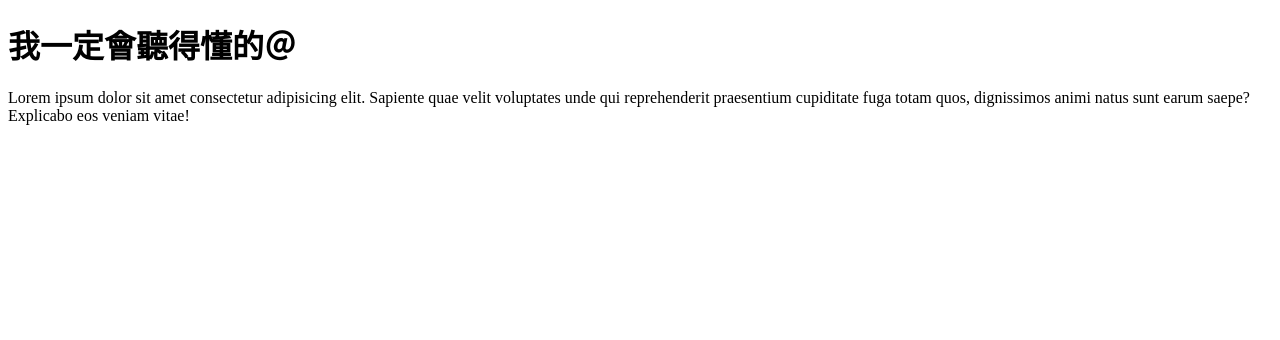
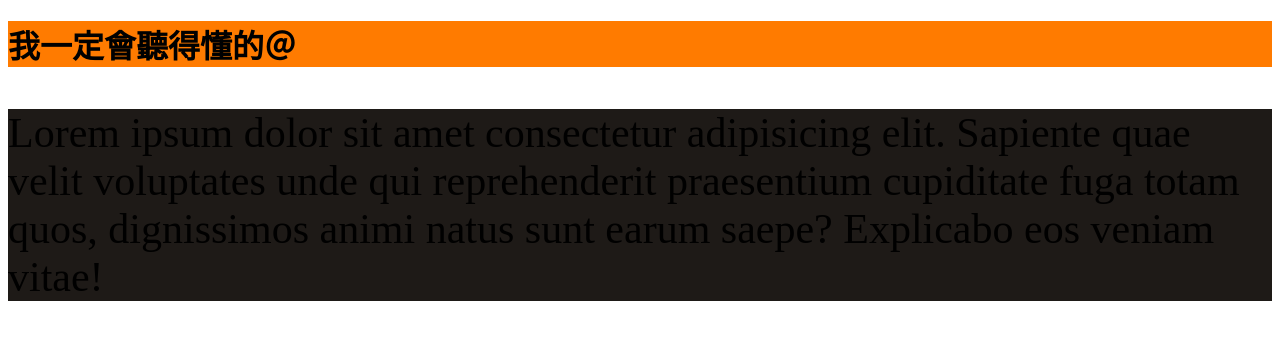
Before and after one commit to she0107/sheena09061, a plain HTML site: page index.html in a window 1280 px wide. Drawn offline with Linux system fonts and the light colour scheme; the site is published under a folder, as on GitHub Pages, so addresses that start at the root find nothing.

Commit message:
修改css路徑

```diff
--- a/git0906.css
+++ b/git0906.css
@@ -1,8 +1,8 @@
-h1{
+h1 {
     background-color: rgb(255, 123, 0);
 }
 
-p{
+p {
        background-color: rgb(30, 26, 23);
        font-size: 42px;
 
--- a/index.html
+++ b/index.html
@@ -3,7 +3,7 @@
 <head>
     <meta charset="UTF-8">
     <meta name="viewport" content="width=device-width, initial-scale=1.0">
-    <link rel="stylesheet" href="/git0906.css">
+    <link rel="stylesheet" href="git0906.css">
     <title>Document</title>
 </head>
 <body>
```
